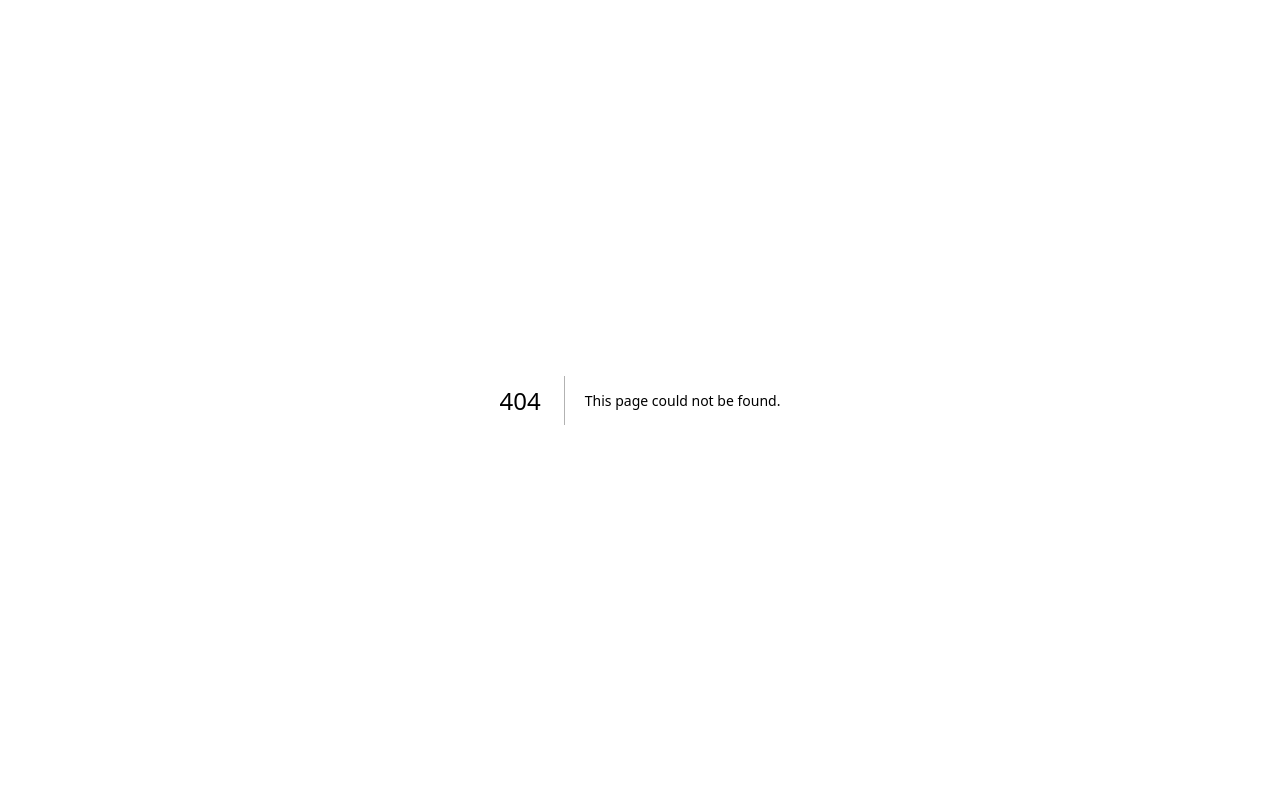
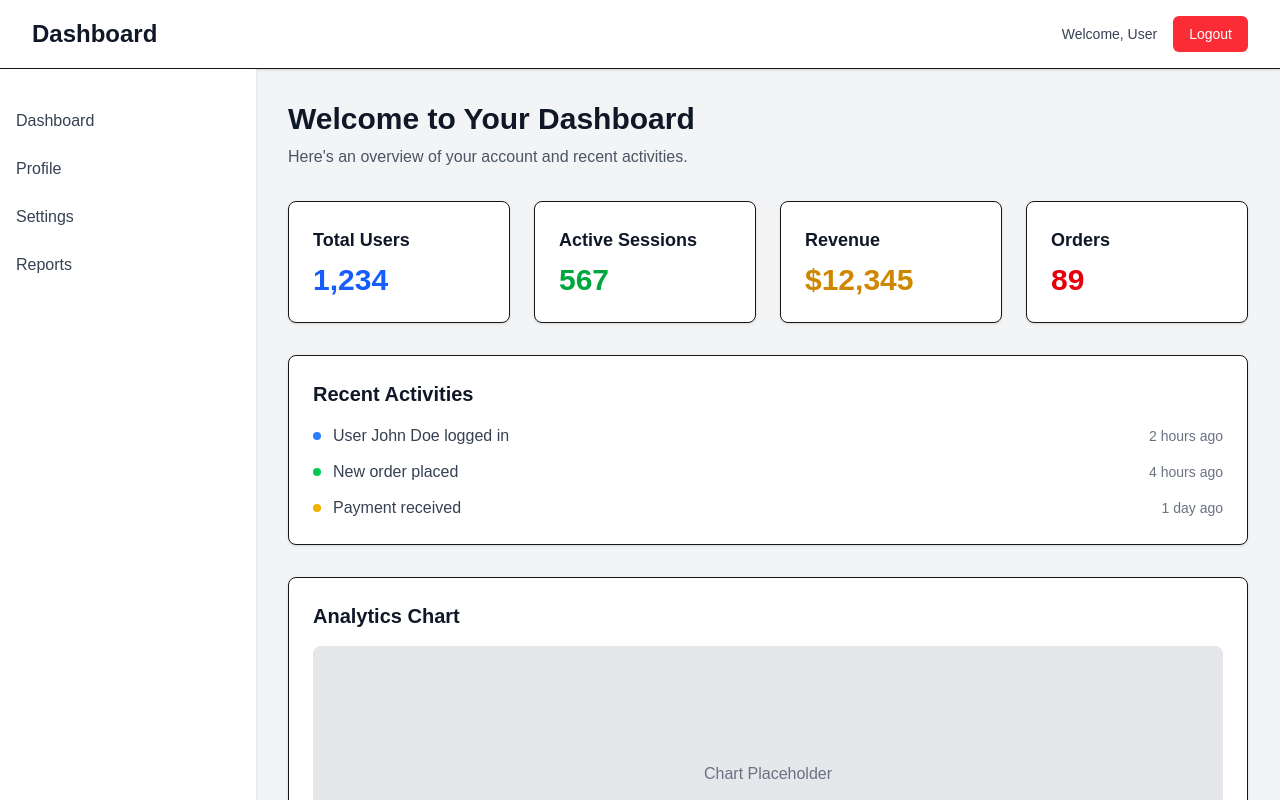
Before and after one commit to BayuAlif/Pasber, a Next.js app in the folder frontend/: page /dashboard in a window 1280 px wide. Before the commit this address had no page. Shown: the top 800 px of the page. Built offline with nearby package versions, Linux system fonts and the light colour scheme.

Commit message:
Added dashboard for further development

```diff
--- a/frontend/app/auth/login/page.tsx
+++ b/frontend/app/auth/login/page.tsx
@@ -22,7 +22,7 @@ export default function LoginPage() {
     });
     const data = await res.json();
     alert(data.message);
-    router.push("/auth/register");
+    router.push("/dashboard");
   };
 
 
--- /dev/null
+++ b/frontend/app/dashboard/page.tsx
@@ -0,0 +1,113 @@
+import React from 'react';
+
+export default function DashboardPage() {
+  return (
+    <div className="min-h-screen bg-gray-100">
+      {/* Header */}
+      <header className="bg-white shadow-sm border-b">
+        <div className="max-w-7xl mx-auto px-4 sm:px-6 lg:px-8">
+          <div className="flex justify-between items-center py-4">
+            <h1 className="text-2xl font-bold text-gray-900">Dashboard</h1>
+            <div className="flex items-center space-x-4">
+              <span className="text-sm text-gray-700">Welcome, User</span>
+              <button className="bg-red-500 hover:bg-red-600 text-white px-4 py-2 rounded-md text-sm">
+                Logout
+              </button>
+            </div>
+          </div>
+        </div>
+      </header>
+
+      <div className="flex">
+        {/* Sidebar */}
+        <aside className="w-64 bg-white shadow-sm min-h-screen">
+          <nav className="mt-8">
+            <ul className="space-y-2">
+              <li>
+                <a href="#" className="block px-4 py-2 text-gray-700 hover:bg-gray-100">
+                  Dashboard
+                </a>
+              </li>
+              <li>
+                <a href="#" className="block px-4 py-2 text-gray-700 hover:bg-gray-100">
+                  Profile
+                </a>
+              </li>
+              <li>
+                <a href="#" className="block px-4 py-2 text-gray-700 hover:bg-gray-100">
+                  Settings
+                </a>
+              </li>
+              <li>
+                <a href="#" className="block px-4 py-2 text-gray-700 hover:bg-gray-100">
+                  Reports
+                </a>
+              </li>
+            </ul>
+          </nav>
+        </aside>
+
+        {/* Main Content */}
+        <main className="flex-1 p-8">
+          <div className="max-w-7xl mx-auto">
+            {/* Welcome Section */}
+            <div className="mb-8">
+              <h2 className="text-3xl font-bold text-gray-900 mb-2">Welcome to Your Dashboard</h2>
+              <p className="text-gray-600">Here's an overview of your account and recent activities.</p>
+            </div>
+
+            {/* Stats Cards */}
+            <div className="grid grid-cols-1 md:grid-cols-2 lg:grid-cols-4 gap-6 mb-8">
+              <div className="bg-white p-6 rounded-lg shadow-sm border">
+                <h3 className="text-lg font-semibold text-gray-900 mb-2">Total Users</h3>
+                <p className="text-3xl font-bold text-blue-600">1,234</p>
+              </div>
+              <div className="bg-white p-6 rounded-lg shadow-sm border">
+                <h3 className="text-lg font-semibold text-gray-900 mb-2">Active Sessions</h3>
+                <p className="text-3xl font-bold text-green-600">567</p>
+              </div>
+              <div className="bg-white p-6 rounded-lg shadow-sm border">
+                <h3 className="text-lg font-semibold text-gray-900 mb-2">Revenue</h3>
+                <p className="text-3xl font-bold text-yellow-600">$12,345</p>
+              </div>
+              <div className="bg-white p-6 rounded-lg shadow-sm border">
+                <h3 className="text-lg font-semibold text-gray-900 mb-2">Orders</h3>
+                <p className="text-3xl font-bold text-red-600">89</p>
+              </div>
+            </div>
+
+            {/* Recent Activities */}
+            <div className="bg-white p-6 rounded-lg shadow-sm border mb-8">
+              <h3 className="text-xl font-semibold text-gray-900 mb-4">Recent Activities</h3>
+              <ul className="space-y-3">
+                <li className="flex items-center space-x-3">
+                  <div className="w-2 h-2 bg-blue-500 rounded-full"></div>
+                  <span className="text-gray-700">User John Doe logged in</span>
+                  <span className="text-sm text-gray-500 ml-auto">2 hours ago</span>
+                </li>
+                <li className="flex items-center space-x-3">
+                  <div className="w-2 h-2 bg-green-500 rounded-full"></div>
+                  <span className="text-gray-700">New order placed</span>
+                  <span className="text-sm text-gray-500 ml-auto">4 hours ago</span>
+                </li>
+                <li className="flex items-center space-x-3">
+                  <div className="w-2 h-2 bg-yellow-500 rounded-full"></div>
+                  <span className="text-gray-700">Payment received</span>
+                  <span className="text-sm text-gray-500 ml-auto">1 day ago</span>
+                </li>
+              </ul>
+            </div>
+
+            {/* Placeholder for Chart */}
+            <div className="bg-white p-6 rounded-lg shadow-sm border">
+              <h3 className="text-xl font-semibold text-gray-900 mb-4">Analytics Chart</h3>
+              <div className="h-64 bg-gray-200 rounded-lg flex items-center justify-center">
+                <span className="text-gray-500">Chart Placeholder</span>
+              </div>
+            </div>
+          </div>
+        </main>
+      </div>
+    </div>
+  );
+}
```
Also changed, not shown: 2 other files (tests, documents, lock files or other folders).
